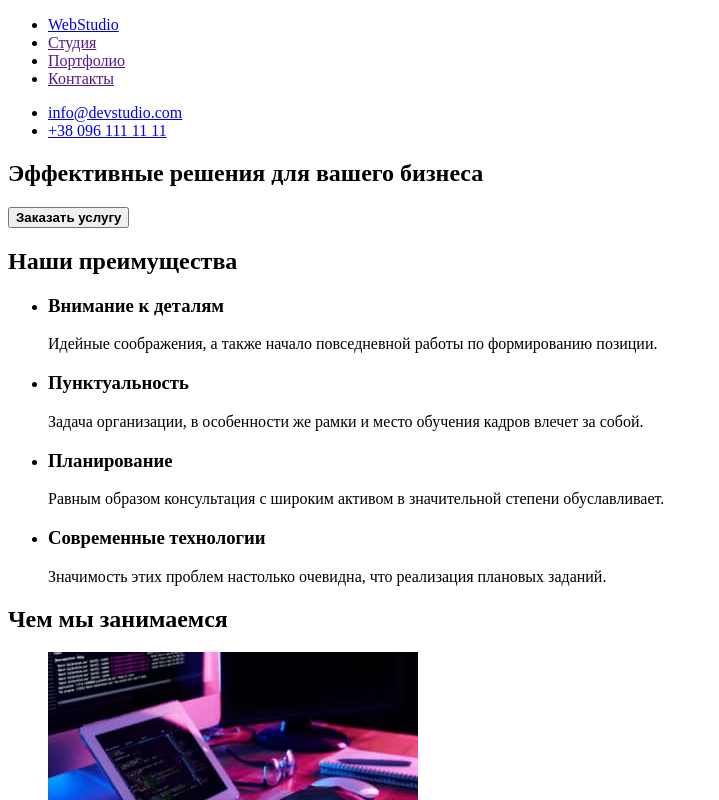
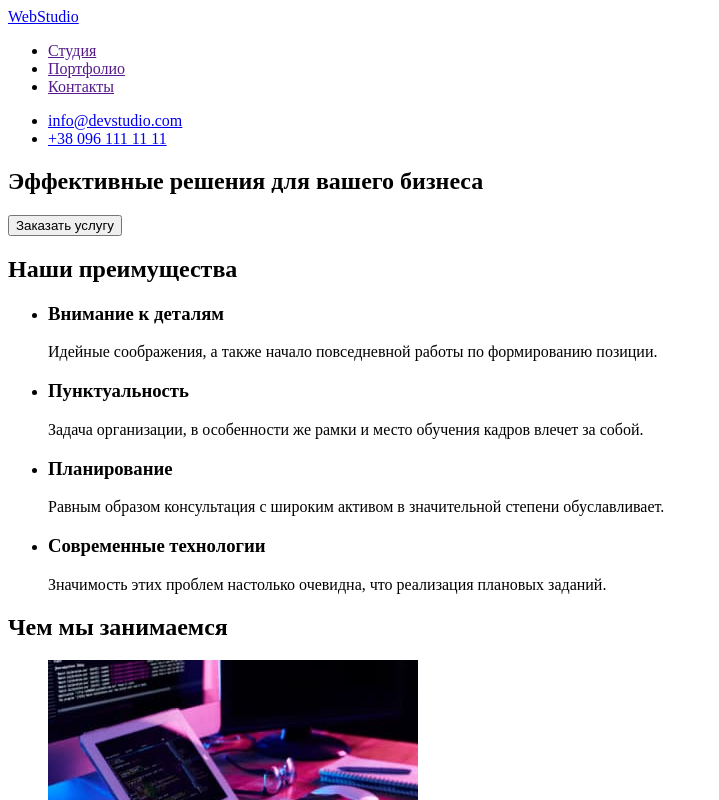
Before and after one commit to Kyrylo-Dovgalin/goit-markup-hw-01, a plain HTML site: page index.html in a window 1280 px wide. Shown: the top 800 px of the page, without its empty margins (0-719 px from the left). Drawn offline with Linux system fonts and the light colour scheme.

Commit message:
Edited Final

```diff
--- a/index.html
+++ b/index.html
@@ -11,8 +11,8 @@
     <header>
       <!-- Навигация -->
       <nav>
+        <a href="./index.html">WebStudio</a>
         <ul>
-          <li><a href="./index.html">WebStudio</a></li>
           <li><a href="">Студия</a></li>
           <li><a href="">Портфолио</a></li>
           <li><a href="">Контакты</a></li>
@@ -29,7 +29,7 @@
       <!-- Секция1 -->
       <section>
         <h1>Эффективные решения для вашего бизнеса</h1>
-        <button type="button"><b>Заказать услугу</b></button>
+        <button type="button">Заказать услугу</button>
       </section>
       <!-- Наши преимущества -->
       <section>
@@ -108,7 +108,7 @@
     <footer>
       <a href="./index.html">WebStudio</a>
       <address>
-        г. Киев, пр-т Леси Украинки, 26 <br />
+        <p>г. Киев, пр-т Леси Украинки, 26</p>
         <a href="mailto:info@example.com">info@example.com</a><br />
         <a href="tel:+380991111111">+38 099 111 11 11</a>
       </address>
```
Also changed, not shown: 3 other files.
